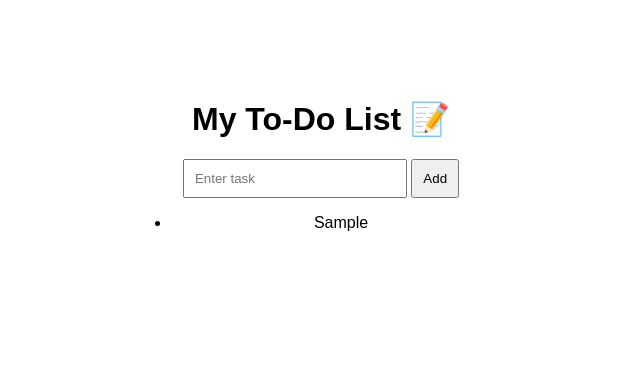
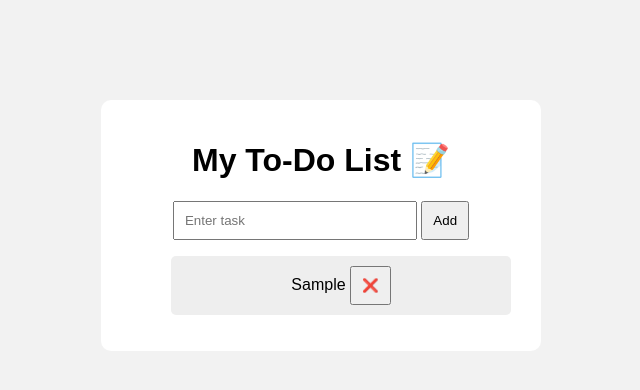
Before and after one commit to vishnuvardhangodaba-beep/Todo-App, a plain HTML site: page index.html in a window 1280 px wide. Both pictures are taken after typing "Sample" into the empty fields and a click on the button "Add". Shown: the whole page, without its empty margins (319-959 px from the left). Drawn offline with Linux system fonts and the light colour scheme.

Commit message:
Added delete and completed task features

```diff
--- a/script.js
+++ b/script.js
@@ -1,8 +1,8 @@
 function addTask(){
 
-let input=document.getElementById("taskInput");
+let input = document.getElementById("taskInput");
 
-let task=input.value;
+let task = input.value;
 
 if(task===""){
 return;
@@ -10,7 +10,16 @@ return;
 
 let li=document.createElement("li");
 
-li.innerText=task;
+li.innerHTML=`
+${task}
+<button onclick="this.parentElement.remove()">
+❌
+</button>
+`;
+
+li.addEventListener("click",function(){
+li.style.textDecoration="line-through";
+});
 
 document.getElementById("taskList").appendChild(li);
 
--- a/style.css
+++ b/style.css
@@ -1,17 +1,21 @@
 body{
-    font-family: Arial;
+font-family:Arial;
+background:#f2f2f2;
 text-align:center;
-    margin-top:100px;
 }
 
 .container{
 width:400px;
 margin:auto;
+margin-top:100px;
+background:white;
+padding:20px;
+border-radius:10px;
 }
 
 input{
 padding:10px;
-    width:200px;
+width:220px;
 }
 
 button{
@@ -20,5 +24,9 @@ button{
 }
 
 li{
+list-style:none;
+padding:10px;
 margin:10px;
+background:#eeeeee;
+border-radius:5px;
 }
```
Lines whose indentation alone changed are shown as unchanged.
